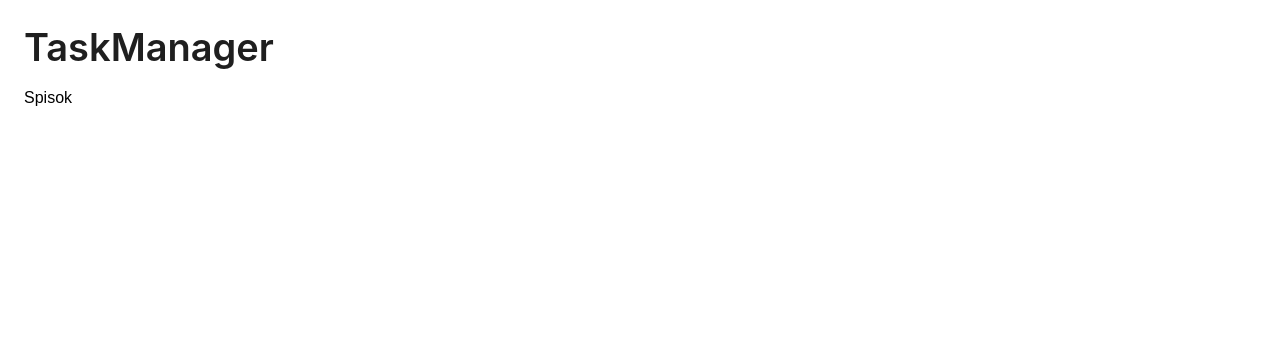
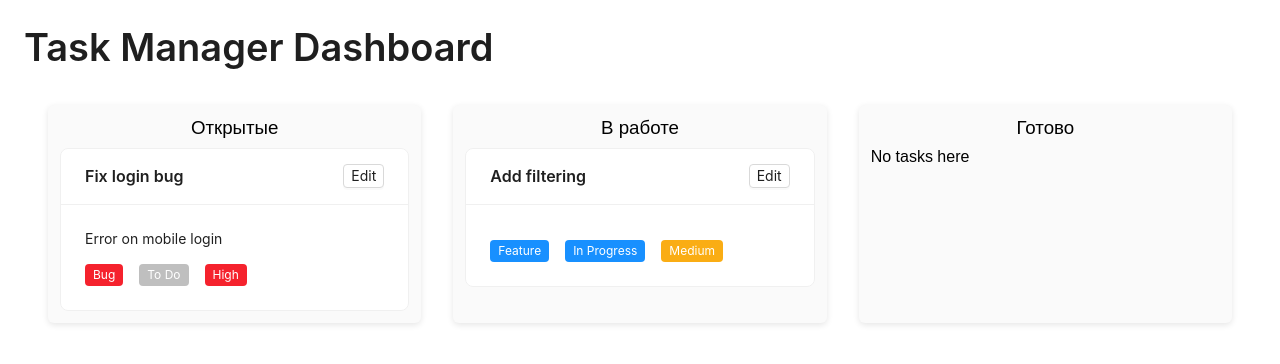
Before and after one commit to naabdykalykov/task-manager, a React (Vite) app: page / in a window 1280 px wide. Shown: the top 364 px of the page. Built offline with nearby package versions, Linux system fonts and the light colour scheme.

Commit message:
feat: add TaskItem component with basic tags and navigation to edit page

```diff
--- /dev/null
+++ b/src/components/TaskColumn/index.tsx
@@ -0,0 +1,21 @@
+import type { Task, Status } from "../../types/task";
+import { TaskItem } from "../TaskItem";
+import styles from "./styles.module.scss";
+
+type TaskColumnProps = {
+  title: string;
+  status: Status;
+  tasks: Task[];
+};
+
+export const TaskColumn = ({ title, status, tasks }: TaskColumnProps) => {
+  return (
+    <div className={styles.column}>
+      <h3>{title}</h3>
+      {tasks.length === 0 && <p>No tasks here</p>}
+      {tasks.map((task) => (
+        <TaskItem key={task.id} task={task} />
+      ))}
+    </div>
+  );
+};
--- /dev/null
+++ b/src/components/TaskColumn/styles.module.scss
@@ -0,0 +1,16 @@
+.column {
+  flex: 1;
+  margin: 0 8px;
+  background-color: #fafafa;
+  border-radius: 6px;
+  padding: 12px;
+  min-width: 280px;
+  max-height: 80vh;
+  overflow-y: auto;
+  box-shadow: 0 2px 6px rgba(0, 0, 0, 0.1);
+}
+
+h3 {
+  margin-bottom: 16px;
+  text-align: center;
+}
--- /dev/null
+++ b/src/components/TaskItem/index.tsx
@@ -0,0 +1,54 @@
+import type { Task } from "../../types/task";
+import { Card, Tag, Button } from "antd";
+import { useNavigate } from "react-router-dom";
+import styles from "./styles.module.scss";
+
+type Props = {
+  task: Task;
+};
+
+const categoryColors: Record<Task["category"], string> = {
+  Bug: "#f5222d",
+  Feature: "#1890ff",
+  Documentation: "#52c41a",
+  Refactor: "#fa8c16",
+  Test: "#722ed1",
+};
+
+const statusColors: Record<Task["status"], string> = {
+  "To Do": "#bfbfbf",
+  "In Progress": "#1890ff",
+  Done: "#52c41a",
+};
+
+const priorityColors: Record<Task["priority"], string> = {
+  Low: "#73d13d",
+  Medium: "#faad14",
+  High: "#f5222d",
+};
+
+export const TaskItem = ({ task }: Props) => {
+  const navigate = useNavigate();
+
+  const handleEdit = () => {
+    navigate(`/task/${task.id}`);
+  };
+
+  return (
+    <Card
+      title={task.title}
+      extra={
+        <Button size="small" onClick={handleEdit}>
+          Edit
+        </Button>
+      }
+    >
+      {task.description && <p>{task.description}</p>}
+      <div className={styles.tags}>
+        <Tag color={categoryColors[task.category]}>{task.category}</Tag>
+        <Tag color={statusColors[task.status]}>{task.status}</Tag>
+        <Tag color={priorityColors[task.priority]}>{task.priority}</Tag>
+      </div>
+    </Card>
+  );
+};
--- /dev/null
+++ b/src/components/TaskItem/styles.module.scss
@@ -0,0 +1,16 @@
+.card {
+  margin-bottom: 16px;
+  cursor: pointer;
+  transition: box-shadow 0.3s ease;
+
+  &:hover {
+    box-shadow: 0 4px 12px rgba(0, 0, 0, 0.15);
+  }
+}
+
+.tags {
+  margin-top: 12px;
+  display: flex;
+  gap: 8px;
+  flex-wrap: wrap;
+}
--- /dev/null
+++ b/src/components/TaskList/index.tsx
@@ -0,0 +1,35 @@
+import { useTaskContext } from "../../context/TaskContext";
+import type { Status } from "../../types/task";
+import { TaskColumn } from "../TaskColumn";
+import styles from "./styles.module.scss";
+
+const statusTitles: Record<Status, string> = {
+  "To Do": "Открытые",
+  "In Progress": "В работе",
+  Done: "Готово",
+};
+
+const TaskList = () => {
+  const { tasks } = useTaskContext();
+
+  const tasksByStatus = {
+    "To Do": tasks.filter((t) => t.status === "To Do"),
+    "In Progress": tasks.filter((t) => t.status === "In Progress"),
+    Done: tasks.filter((t) => t.status === "Done"),
+  };
+
+  return (
+    <div className={styles.container}>
+      {(["To Do", "In Progress", "Done"] as Status[]).map((status) => (
+        <TaskColumn
+          key={status}
+          status={status}
+          title={statusTitles[status]}
+          tasks={tasksByStatus[status]}
+        />
+      ))}
+    </div>
+  );
+};
+
+export default TaskList;
--- /dev/null
+++ b/src/components/TaskList/styles.module.scss
@@ -0,0 +1,6 @@
+.container {
+  display: flex;
+  gap: 16px;
+  padding: 16px;
+  overflow-x: auto;
+}
--- a/src/pages/HomePage.tsx
+++ b/src/pages/HomePage.tsx
@@ -1,12 +1,13 @@
 import { Typography } from "antd";
+import TaskList from "../components/TaskList";
 
 const { Title } = Typography;
 
 export const HomePage = () => {
   return (
     <div style={{ padding: "24px" }}>
-      <Title>TaskManager</Title>
-      <p>Spisok</p>
+      <Title>Task Manager Dashboard</Title>
+      <TaskList />
     </div>
   );
 };
--- a/src/pages/TaskPage.tsx
+++ b/src/pages/TaskPage.tsx
@@ -1,17 +1,96 @@
-import { useParams } from "react-router-dom";
-import { Typography } from "antd";
+import { useEffect } from "react";
+import { useParams, useNavigate } from "react-router-dom";
+import { Form, Input, Button, Select, Typography, message } from "antd";
+import { useTaskContext } from "../context/TaskContext";
+import type { Category, Priority, Status, Task } from "../types/task";
 
 const { Title } = Typography;
+const { TextArea } = Input;
+const categories: Category[] = [
+  "Bug",
+  "Feature",
+  "Documentation",
+  "Refactor",
+  "Test",
+];
+const statuses: Status[] = ["To Do", "In Progress", "Done"];
+const priorities: Priority[] = ["Low", "Medium", "High"];
 
 const TaskPage = () => {
   const { id } = useParams();
+  const navigate = useNavigate();
+  const { tasks, updateTask } = useTaskContext();
+  const [form] = Form.useForm();
+
+  const task = tasks.find((t) => t.id === id);
+
+  useEffect(() => {
+    if (task) {
+      form.setFieldsValue(task);
+    } else {
+      message.error("Задача не найдена");
+      navigate("/");
+    }
+  }, [task, form, navigate]);
+
+  const onFinish = (values: Task) => {
+    updateTask(values);
+    message.success("Задача сохранена");
+    navigate("/");
+  };
 
   return (
-    <div style={{ padding: "24px" }}>
-      <Title>Редактирование задачи</Title>
-      <p>ID задачи: {id}</p>
+    <div style={{ maxWidth: 600, margin: "24px auto", padding: "0 12px" }}>
+      <Title level={2}>Редактирование задачи</Title>
+      <Form form={form} layout="vertical" onFinish={onFinish}>
+        <Form.Item
+          label="Заголовок"
+          name="title"
+          rules={[{ required: true, message: "Пожалуйста, введите заголовок" }]}
+        >
+          <Input />
+        </Form.Item>
+
+        <Form.Item label="Описание" name="description">
+          <TextArea rows={4} />
+        </Form.Item>
+
+        <Form.Item
+          label="Категория"
+          name="category"
+          rules={[
+            { required: true, message: "Пожалуйста, выберите категорию" },
+          ]}
+        >
+          <Select options={categories.map((c) => ({ label: c, value: c }))} />
+        </Form.Item>
+
+        <Form.Item
+          label="Статус"
+          name="status"
+          rules={[{ required: true, message: "Пожалуйста, выберите статус" }]}
+        >
+          <Select options={statuses.map((s) => ({ label: s, value: s }))} />
+        </Form.Item>
+
+        <Form.Item
+          label="Приоритет"
+          name="priority"
+          rules={[
+            { required: true, message: "Пожалуйста, выберите приоритет" },
+          ]}
+        >
+          <Select options={priorities.map((p) => ({ label: p, value: p }))} />
+        </Form.Item>
+
+        <Form.Item style={{ display: "flex", justifyContent: "space-between" }}>
+          <Button onClick={() => navigate("/")}>Отмена</Button>
+          <Button type="primary" htmlType="submit">
+            Сохранить
+          </Button>
+        </Form.Item>
+      </Form>
     </div>
   );
 };
-
 export default TaskPage;
```
